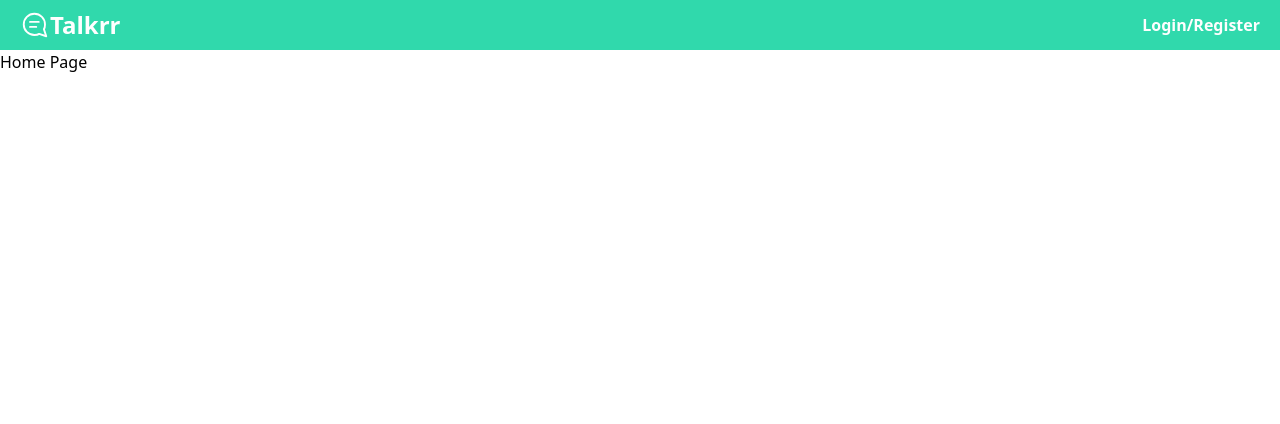
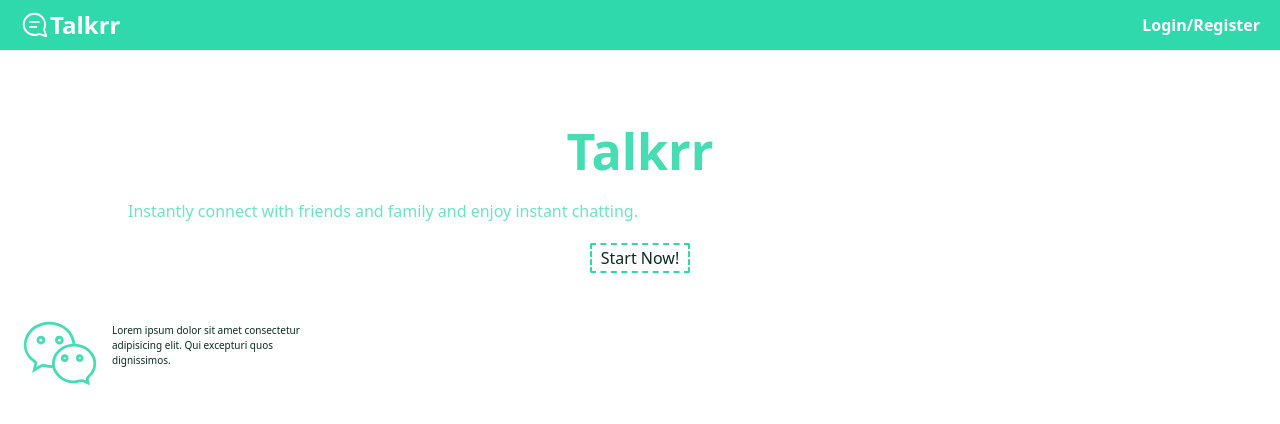
Before and after one commit to Kroplewski-M/Talkrr, a React (Vite) app: page / in a window 1280 px wide. Shown: the top 424 px of the page. Built offline with nearby package versions, Linux system fonts and the light colour scheme.

Commit message:
started implementing home page

```diff
--- a/src/components/Nav.tsx
+++ b/src/components/Nav.tsx
@@ -8,7 +8,7 @@ export const Nav = ()=>{
             <nav className="w-[100wv] h-[50px] bg-navBg flex">
                 <div className="hover:cursor-pointer flex">
                     <div className="flex self-center ml-5">
-                        <Logo width={30} height={30} />
+                        <Logo width={30} height={30} color="#ffffff"/>
                     </div>
                     <h1 className="text-logo font-bold text-[24px] flex self-center">Talkrr</h1>
                 </div>
--- a/src/components/svg/Logo.tsx
+++ b/src/components/svg/Logo.tsx
@@ -1,11 +1,12 @@
 interface logoProps{
     width:number,
     height:number,
+    color:string,
 }
 
-export const Logo = ({width,height}:logoProps)=>{
+export const Logo = ({width=30,height=30,color="#46ddb5"}:logoProps)=>{
 
     return(
-        <svg width={width} height={height} viewBox="0 0 24 24" fill="none" xmlns="http://www.w3.org/2000/svg"><g id="SVGRepo_bgCarrier" strokeWidth="0"></g><g id="SVGRepo_tracerCarrier" strokeLinecap="round" strokeLinejoin="round"></g><g id="SVGRepo_iconCarrier"> <path d="M8 9.5H15M8 13.5H13M15.3 19.1L21 21L19.1 15.3C19.1 15.3 20 14 20 11.5C20 6.80558 16.1944 3 11.5 3C6.80558 3 3 6.80558 3 11.5C3 16.1944 6.80558 20 11.5 20C14.0847 20 15.3 19.1 15.3 19.1Z" stroke="#FFFFFF" strokeWidth="1.5" strokeLinecap="round" strokeLinejoin="round"></path> </g></svg>
+        <svg width={width} height={height} viewBox="0 0 24 24" fill="none" xmlns="http://www.w3.org/2000/svg"><g id="SVGRepo_bgCarrier" strokeWidth="0"></g><g id="SVGRepo_tracerCarrier" strokeLinecap="round" strokeLinejoin="round"></g><g id="SVGRepo_iconCarrier"> <path d="M8 9.5H15M8 13.5H13M15.3 19.1L21 21L19.1 15.3C19.1 15.3 20 14 20 11.5C20 6.80558 16.1944 3 11.5 3C6.80558 3 3 6.80558 3 11.5C3 16.1944 6.80558 20 11.5 20C14.0847 20 15.3 19.1 15.3 19.1Z" stroke={color} strokeWidth="1.5" strokeLinecap="round" strokeLinejoin="round"></path> </g></svg>
     )
 }
--- /dev/null
+++ b/src/components/svg/Messaging.tsx
@@ -0,0 +1,15 @@
+interface messagingProps{
+    width:number,
+    height:number,
+    fill:string,
+}
+
+
+export const Messaging = ({width,height,fill}:messagingProps)=>{
+
+    return(
+        <>
+        <svg width={width} height={height} viewBox="0 0 48 48" id="Layer_2" data-name="Layer 2" xmlns="http://www.w3.org/2000/svg" fill="#ffffff" stroke={fill} stroke-width="1.6799999999999997"><g id="SVGRepo_bgCarrier" strokeWidth="0"></g><g id="SVGRepo_tracerCarrier" strokeLinecap="round" strokeLinejoin="round"></g><g id="SVGRepo_iconCarrier"><defs></defs><path d="M20,32.17a21.33,21.33,0,0,1-5.81-.71,2.63,2.63,0,0,0-1.45.24c-1.35.76-2.64,1.62-4.17,2.58.28-1.27.46-2.38.78-3.45a1.31,1.31,0,0,0-.6-1.74c-4.65-3.28-6.61-8.2-5.14-13.26,1.36-4.68,4.69-7.51,9.22-9a15.47,15.47,0,0,1,16.89,4.94,15.09,15.09,0,0,1,2.71,7.55m-18.13-3a1.79,1.79,0,0,0-1.72-1.78,1.73,1.73,0,0,0-1.81,1.68A1.71,1.71,0,0,0,12.47,18,1.76,1.76,0,0,0,14.3,16.32Zm9.3-1.78a1.79,1.79,0,0,0-1.75,1.76,1.75,1.75,0,0,0,1.8,1.7,1.73,1.73,0,1,0,0-3.46Z"></path><path d="M40.83,42.05c-1.22-.54-2.35-1.36-3.55-1.49s-2.45.57-3.69.69a12.36,12.36,0,0,1-10-3.27C18.22,33,19,25.46,25.17,21.41c5.49-3.6,13.55-2.4,17.42,2.6a9.88,9.88,0,0,1-1.14,13.8c-1.19,1.06-1.62,1.94-.86,3.33a4,4,0,0,1,.24.91Zm-14-13.52a1.44,1.44,0,1,0,0-2.88,1.44,1.44,0,1,0,0,2.88Zm9-2.88A1.43,1.43,0,0,0,34.44,27a1.42,1.42,0,1,0,2.84.12A1.43,1.43,0,0,0,35.87,25.65Z"></path></g></svg>
+        </>
+    )
+}
--- a/src/pages/Home.tsx
+++ b/src/pages/Home.tsx
@@ -1,9 +1,24 @@
+import { Messaging } from "../components/svg/messaging"
+
 
 export const Home = ()=>{
 
     return(
-        <>
-            <p>Home Page</p>
-        </>
+        <section className="w-[100vw] min-h-[100vh] bg-background">
+            <h1 className="font-bold text-[50px] text-accent text-center mt-16">Talkrr</h1>
+            <p className="font-light w-[80%] text-accent/80 mx-auto mt-[10px]">Instantly connect with friends and family and enjoy instant chatting.</p>
+            <div className="w-[100px] h-[30px] mx-auto mt-5">
+                <button
+                className="w-[100%] h-[100%] bg-secondaryButton border-2 border-dashed hover:border-solid border-primaryButton rounded-sm text-primaryText font-light hover:font-normal"
+                >
+                Start Now!
+                </button>
+            </div>
+            <div className="flex space-x-3 mt-10 ml-5">
+                <Messaging width={80} height={80} fill="#46ddb5" />
+                <p className="text-[10px] w-[200px] mt-[10px] text-primaryText">Lorem ipsum dolor sit amet consectetur adipisicing elit. Qui excepturi quos dignissimos.</p>
+            </div>
+
+        </section>
     )
 }
--- a/tailwind.config.js
+++ b/tailwind.config.js
@@ -10,7 +10,7 @@ export default {
       logo: "#ffffff",
       primaryButton: "#30d9ac",
       secondaryButton: "##f2fdfa",
-      accent: "##46ddb5",
+      accent: "#46ddb5",
       navBg: "#30d9ac",
     },
   },
```
